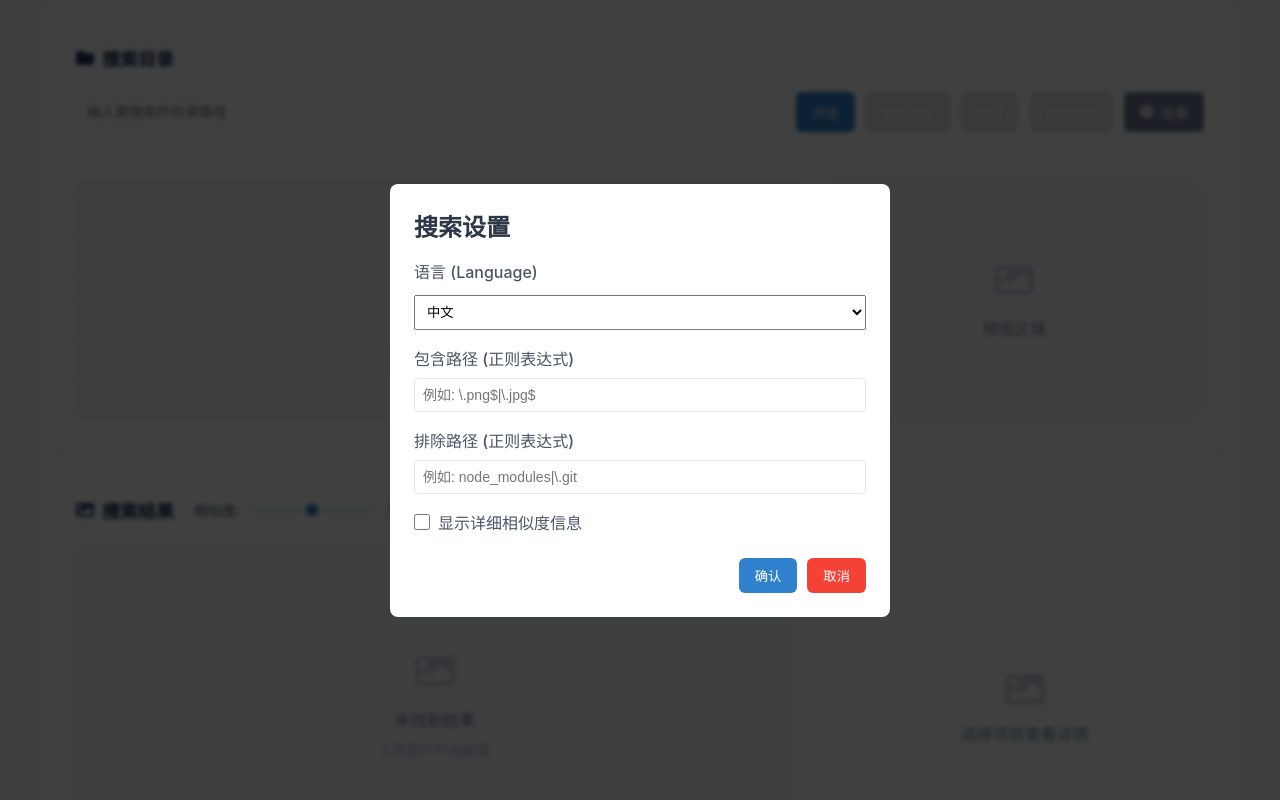
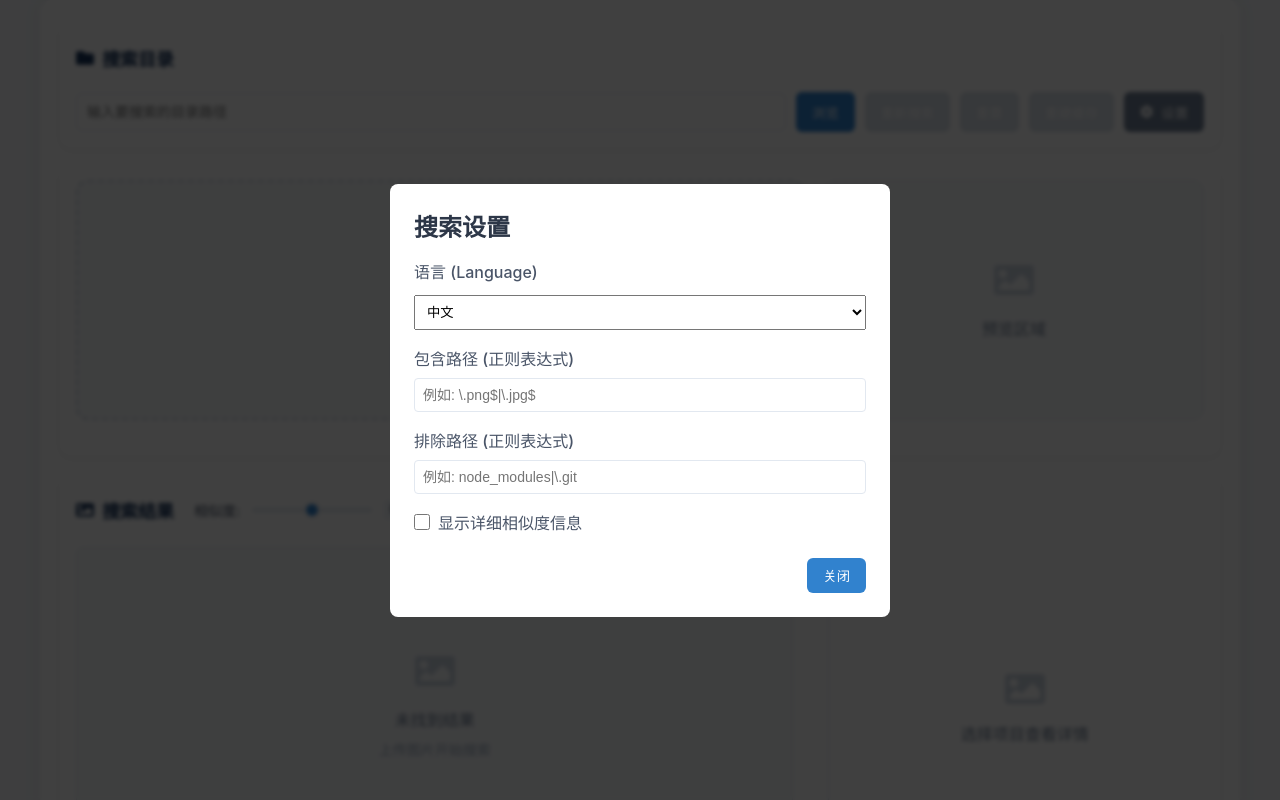
Before and after one commit to hofens/iconfinder, a React (Create React App) app: page / in a window 1280 px wide. Both pictures are taken after a click on the button "设置". Shown: the top 800 px of the page. Built offline with nearby package versions, Linux system fonts and the light colour scheme.

Commit message:
简化setting保存

```diff
--- a/src/App.js
+++ b/src/App.js
@@ -519,27 +519,9 @@ function App() {
         <div className="modal-actions">
           <button
             style={{ backgroundColor: '#3182ce', color: 'white' }}
-            onClick={() => {
-              const settings = {
-                searchPath,
-                similarity,
-                excludePaths,
-                includePaths,
-                showDetailedInfo,
-                language,
-              };
-              localStorage.setItem('appSettings', JSON.stringify(settings));
-              setShowSettings(false);
-            }}
-          >
-            {getText('settings.confirm')}
-          </button>
-          <div style={{ margin: '0 5px' }} />
-          <button
-            style={{ backgroundColor: '#f44336', color: 'white' }}
             onClick={() => setShowSettings(false)}
           >
-            {getText('settings.cancel')}
+            {getText('settings.close')}
           </button>
         </div>
       </div>
--- a/src/locales.js
+++ b/src/locales.js
@@ -6,8 +6,7 @@ export const locales = {
       includePaths: '包含路径 (正则表达式)',
       excludePaths: '排除路径 (正则表达式)',
       showDetailedInfo: '显示详细相似度信息',
-      confirm: '确认',
-      cancel: '取消'
+      close: '关闭'
     },
     directory: {
       title: '搜索目录',
@@ -57,8 +56,7 @@ export const locales = {
       includePaths: 'Include Paths (Regex)',
       excludePaths: 'Exclude Paths (Regex)',
       showDetailedInfo: 'Show Detailed Similarity Info',
-      confirm: 'Confirm',
-      cancel: 'Cancel'
+      close: 'Close'
     },
     directory: {
       title: 'Search Directory',
```
